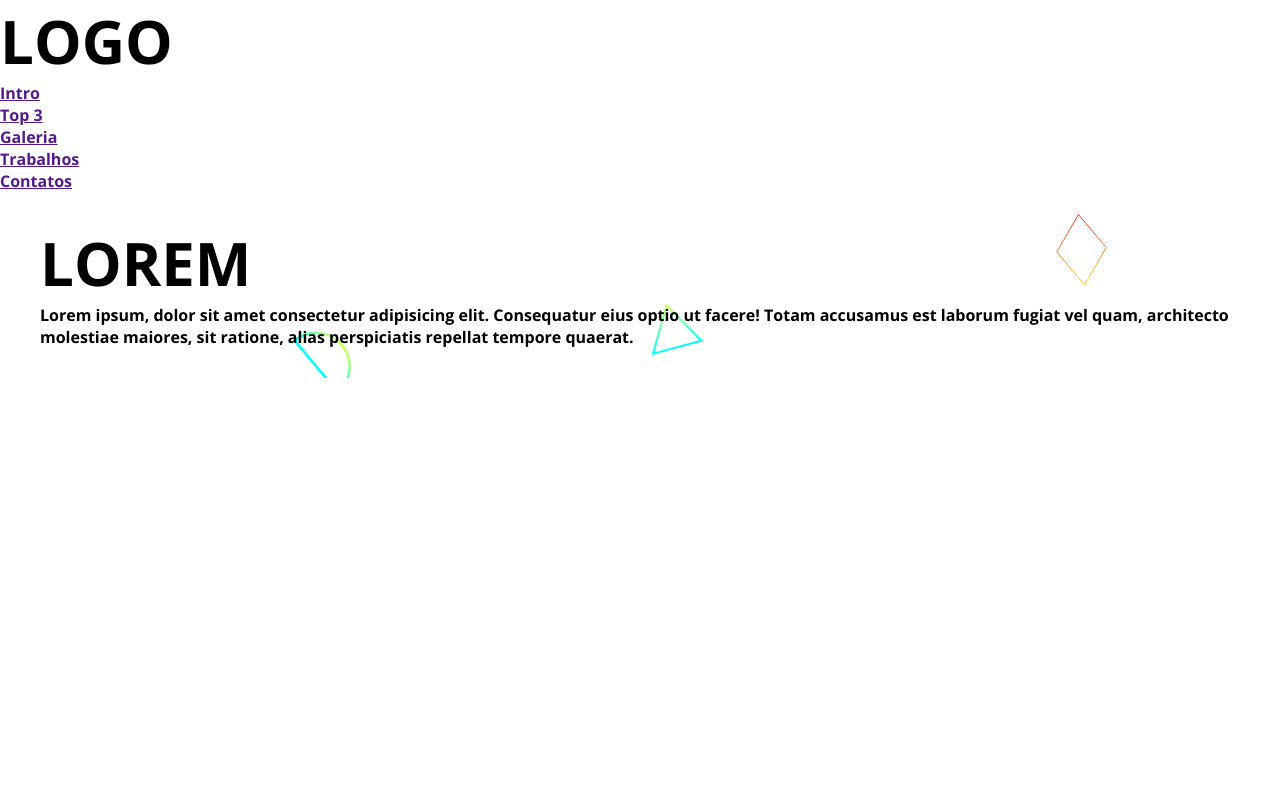
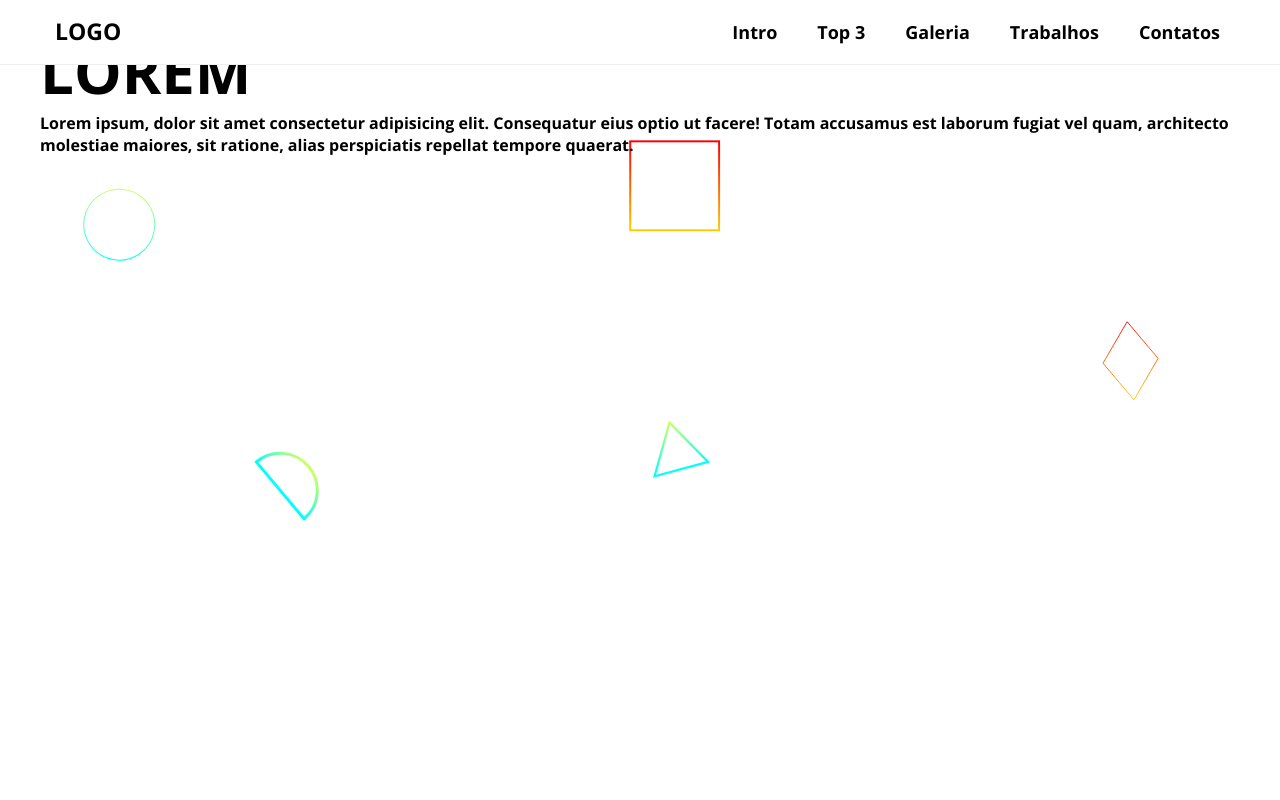
Before and after one commit to AlmirGabriel/AntonioRestaurante, a plain HTML site: page index.html in a window 1280 px wide. Shown: the top 800 px of the page. Drawn offline with nearby package versions, Linux system fonts and the light colour scheme.

Commit message:
Changes on navbar

```diff
--- a/assets/css/style.css
+++ b/assets/css/style.css
@@ -1,6 +1,7 @@
 :root {
     --primary-color: #000000;
     --white: #fff;
+    --light-gray-color: #EEEEEE;
     --gap: 3rem;
 }
 * {
@@ -13,7 +14,18 @@
 body {
     font-family: 'Open Sans', sans-serif;
     font-size: 1.6rem;
-
+}
+a {
+    text-decoration: none;
+}
+.menu {
+    background: var(--white);
+    position: fixed;
+    left: 0;
+    top: 0;
+    right: 0;
+    width: 100%;
+    border-bottom: 1px solid var(--light-gray-color);
 
 }
 h1 h2 h3 h4 h5 h6 {
@@ -40,8 +52,46 @@
     max-width: 1200px;
     margin: 0 auto;
     padding: var(--gap);
-
+}
+.menu-content {
+    display: flex;
+    justify-content: space-between;
+    padding-top: 0;
+    padding-bottom: 0;
+}
+.menu ul {
+    list-style: none;
+    display: flex;
+}
+.menu ul li a {
+    display: block;
+    padding: 2rem;
+    font-size: 1.8rem;
+    color: black;
+    position: relative;
+}
+.menu ul li a::after {
+    content: '';
+    position: absolute;
+    bottom: 1rem;
+    left: 50%;
+    width: 0;
+    height: 0.2rem;
+    background: crimson;
+    transition: all 300ms ease-in-out;
+}
+.menu ul li a:hover::after {
+    width: 50%;
+    left: 25%;
 }
 .section {
     min-height: 100vh;
 }
+.menu h1 {
+    font-size: 2.3rem;
+    color: black;
+    padding: 1.5rem;
+}
+.menu h1 a {
+    color: inherit;
+}
--- a/index.html
+++ b/index.html
@@ -10,27 +10,32 @@
     <link rel="preconnect" href="https://fonts.gstatic.com" crossorigin>
     <link href="https://fonts.googleapis.com/css2?family=Montserrat:wght@900&family=Open+Sans:wght@700&display=swap" rel="stylesheet">
 </head>
-<body>
-    <aside>
-        <h1>LOGO</h1>
-            <nav>
-                <ul>
-                    <li><a href="">Intro</a></li>
-                    <li><a href="">Top 3</a></li>
-                    <li><a href="">Galeria</a></li>
-                    <li><a href="">Trabalhos</a></li>
-                    <li><a href="">Contatos</a></li>
-                </ul>
-            </nav>
+
+<body class="main-bg-black">
+    <aside class="menu">
+        <section class="main-content menu-content">
+            <h1><a href="">LOGO</a></h1>
+                <nav>
+                    <ul>
+                        <li><a href="#">Intro</a></li>
+                        <li><a href="#">Top 3</a></li>
+                        <li><a href="#">Galeria</a></li>
+                        <li><a href="#">Trabalhos</a></li>
+                        <li><a href="#">Contatos</a></li>
+                    </ul>
+                </nav>
+        </section>
     </aside>
 
 
-    <section class="main-bg-white">
+    <section class="top3 section main-bg-white">
         <div class="main-content">
             <h1>Lorem</h1>
             <p>Lorem ipsum, dolor sit amet consectetur adipisicing elit. Consequatur eius optio ut facere! Totam accusamus est laborum fugiat vel quam, architecto molestiae maiores, sit ratione, alias perspiciatis repellat tempore quaerat.</p>
         </div>
     </section>
 
+    <section class="section main-bg-black"></section>
+    <section class="section main-bg-white"></section>
 </body>
 </html>
```
